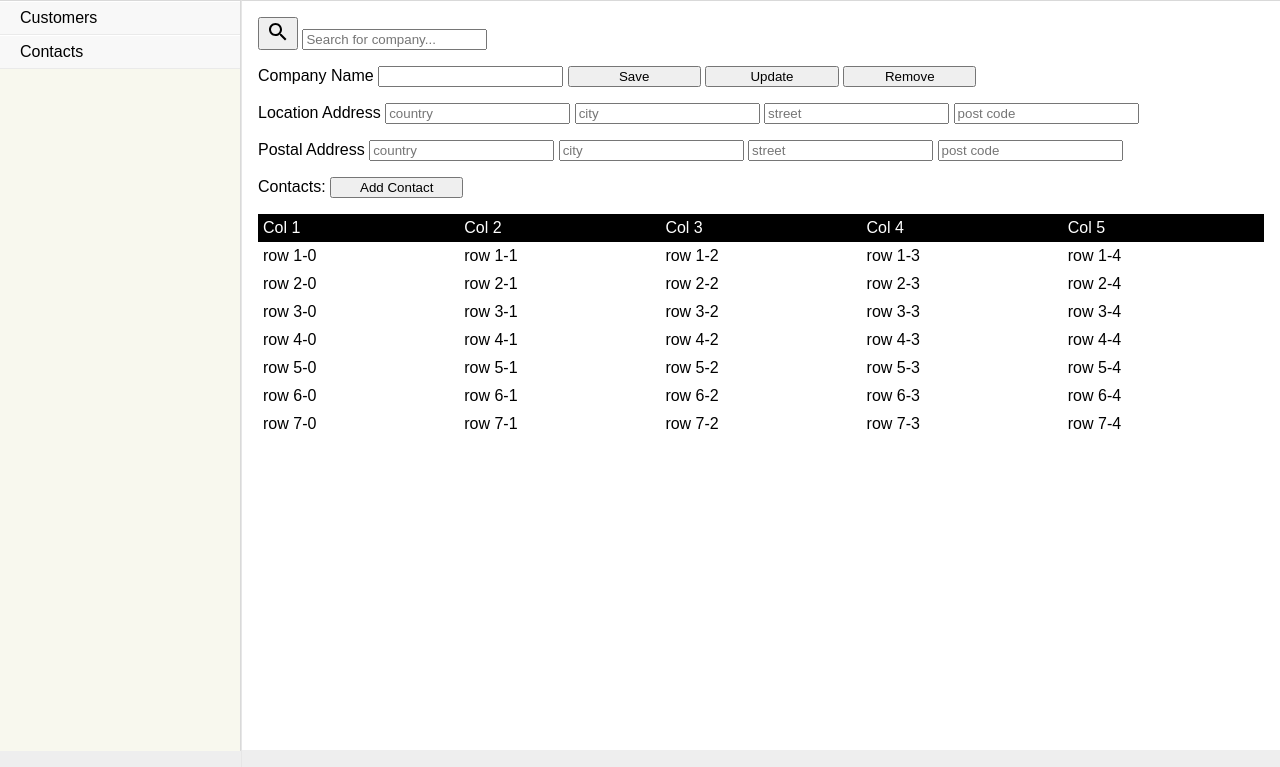
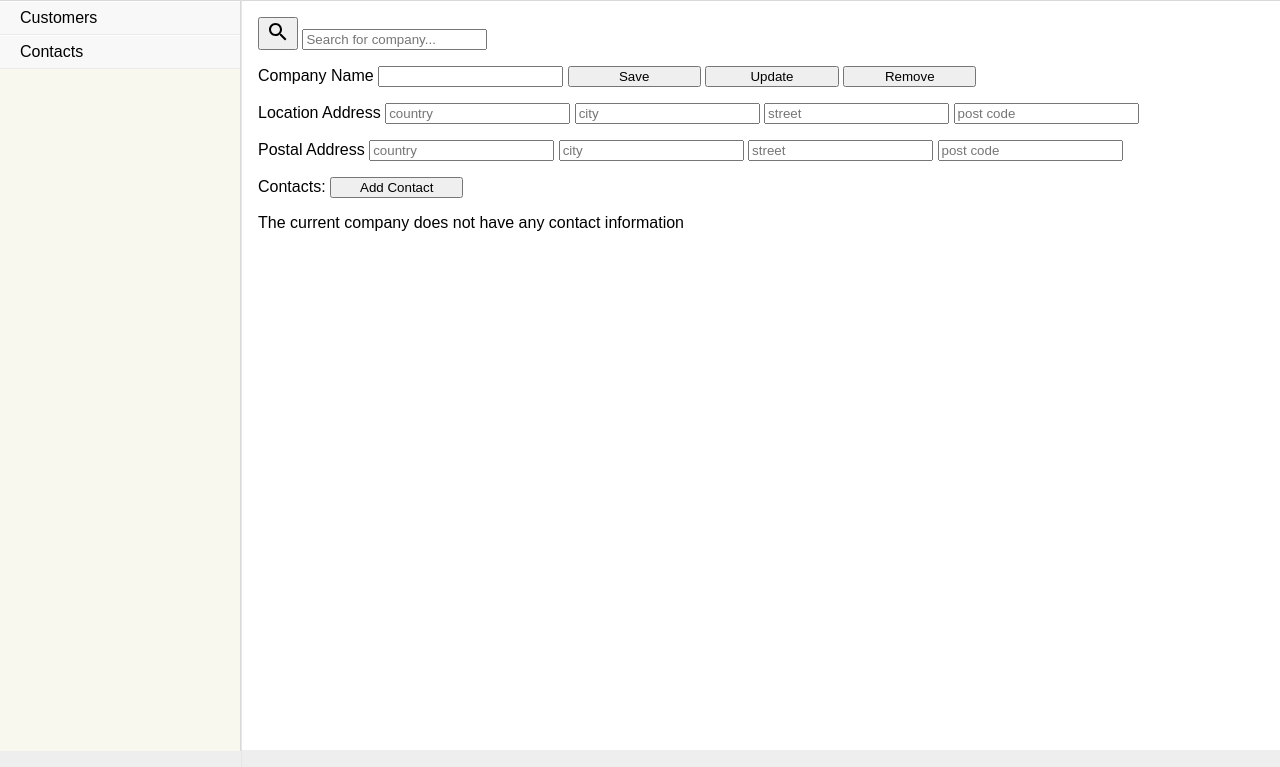
Before and after one commit to LeoZhou2018/IT703-A1, a Flask app: page / in a window 1280 px wide. Shown: the part 50-817 px from the top of the page. Run offline with Flask 2, Linux system fonts and the light colour scheme; the visitor is signed in with stand-in values (Sample User, id 1); data comes from the database, SQL or seed files in the repository.

Commit message:
Change enter class

```diff
--- a/flaskr/editor.py
+++ b/flaskr/editor.py
@@ -274,3 +274,10 @@ def get_contacts_by_company_id(company_id):
             'SELECT * FROM contact WHERE Company_ID = ? AND State = ?', (company_id, 1)
         ).fetchall()
     return contacts
+
+
+@bp.route('/edit/edit_contact', methods=('GET', 'POST'))
+@login_required
+def edit_contact():
+    """edit contact information."""
+    return render_template('edit/contact.html')
--- a/flaskr/static/edit_style.css
+++ b/flaskr/static/edit_style.css
@@ -124,3 +124,8 @@ a{
   text-align: left;
   width: 200px;
 }
+input#notes
+{
+    width:100%;
+    height:200px;
+}
--- a/flaskr/templates/edit/customer.html
+++ b/flaskr/templates/edit/customer.html
@@ -33,7 +33,7 @@
                 </ul>
               {% endif %}
             {% endwith %}
-            <form  action="{{ url_for('edit.search') }}" method="post">
+            <form action="{{ url_for('edit.search') }}" method="post">
                 <div>
                     <button class="gb_7e gb_hf" aria-label="Search Google Drive" role="button">
                         <svg focusable="false" height="24px" viewBox="0 0 24 24" width="24px" xmlns="http://www.w3.org/2000/svg">
@@ -98,71 +98,38 @@
                     <input type="submit" name="action" value="Add Contact">
                 </div>
             </form>
-
+            {% if contacts %}
                 <div class="contacts_list">
                     <table class="fixed_header">
                         <thead>
                             <tr>
-                      <th>Col 1</th>
-                      <th>Col 2</th>
-                      <th>Col 3</th>
-                      <th>Col 4</th>
-                      <th>Col 5</th>
+                                <th>Title</th>
+                                <th>Name</th>
+                                <th>Role</th>
+                                <th>Phone_Work</th>
+                                <th>Email</th>
                             </tr>
                         </thead>
                         <tbody>
+                            {% for contact in contacts %}
+                                <a class="action" href="{{ url_for('edit.show_contact', company=company, contact=contact) }}">
                                     <tr>
-                      <td>row 1-0</td>
-                      <td>row 1-1</td>
-                      <td>row 1-2</td>
-                      <td>row 1-3</td>
-                      <td>row 1-4</td>
+                                        <td>{ contact['Title_ID'] }}</td>
+                                        <td>{ contact['Contact_Name'] }}</td>
+                                        <td>{ contact['Role'] }}</td>
+                                        <td>{ contact['Phone_Work'] }}</td>
+                                        <td>{ contact['Email'] }}</td>
                                     </tr>
-                    <tr>
-                      <td>row 2-0</td>
-                      <td>row 2-1</td>
-                      <td>row 2-2</td>
-                      <td>row 2-3</td>
-                      <td>row 2-4</td>
-                    </tr>
-                    <tr>
-                      <td>row 3-0</td>
-                      <td>row 3-1</td>
-                      <td>row 3-2</td>
-                      <td>row 3-3</td>
-                      <td>row 3-4</td>
-                    </tr>
-                    <tr>
-                      <td>row 4-0</td>
-                      <td>row 4-1</td>
-                      <td>row 4-2</td>
-                      <td>row 4-3</td>
-                      <td>row 4-4</td>
-                    </tr>
-                    <tr>
-                      <td>row 5-0</td>
-                      <td>row 5-1</td>
-                      <td>row 5-2</td>
-                      <td>row 5-3</td>
-                      <td>row 5-4</td>
-                    </tr>
-                    <tr>
-                      <td>row 6-0</td>
-                      <td>row 6-1</td>
-                      <td>row 6-2</td>
-                      <td>row 6-3</td>
-                      <td>row 6-4</td>
-                    </tr>
-                    <tr>
-                      <td>row 7-0</td>
-                      <td>row 7-1</td>
-                      <td>row 7-2</td>
-                      <td>row 7-3</td>
-                      <td>row 7-4</td>
-                    </tr>
+                                </a>
+                            {% endfor %}
                         </tbody>
                     </table>
                 </div>
+            {% else %}
+                <div>
+                    <label>The current company does not have any contact information</label>
+                </div>
+            {% endif %}
         </div>
     </div>
 </body>
```
Also changed, not shown: flaskr/templates/edit/contact.html (+57 -1 lines). Lines whose indentation alone changed are shown as unchanged.
